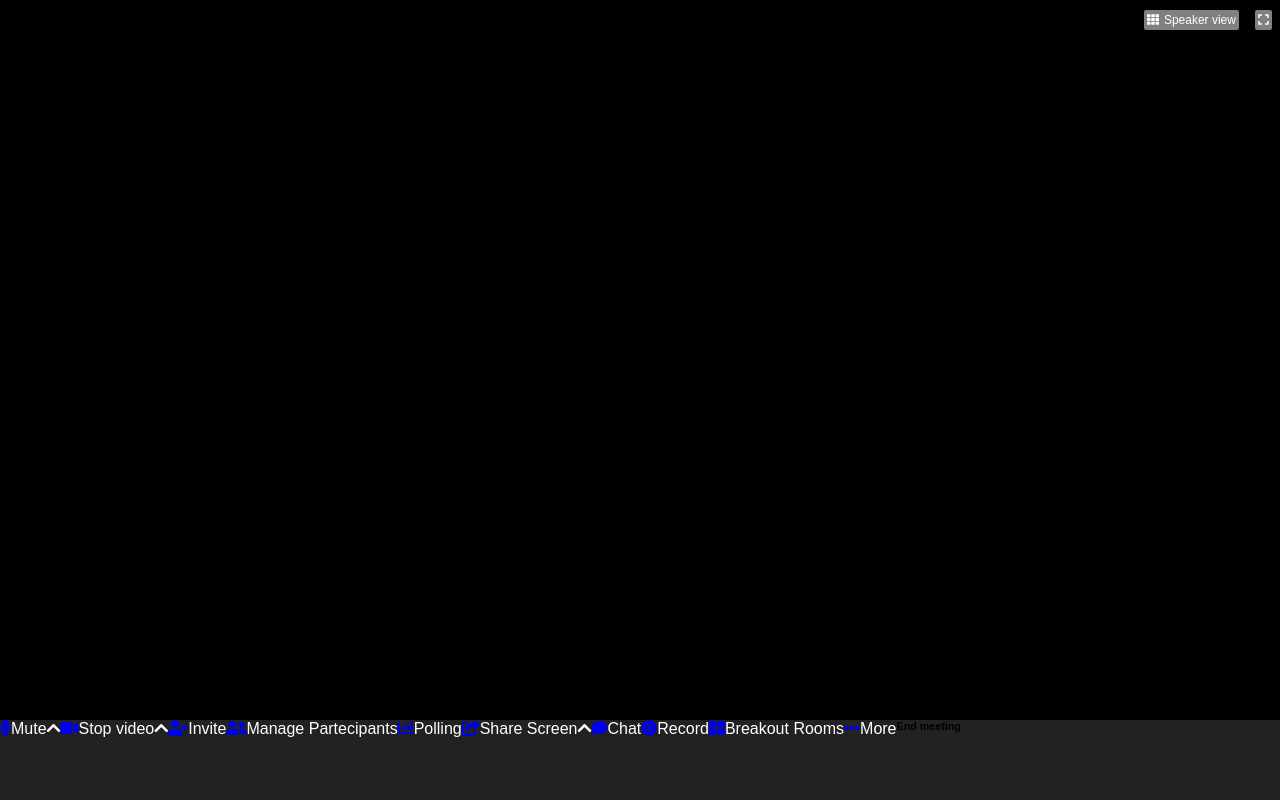
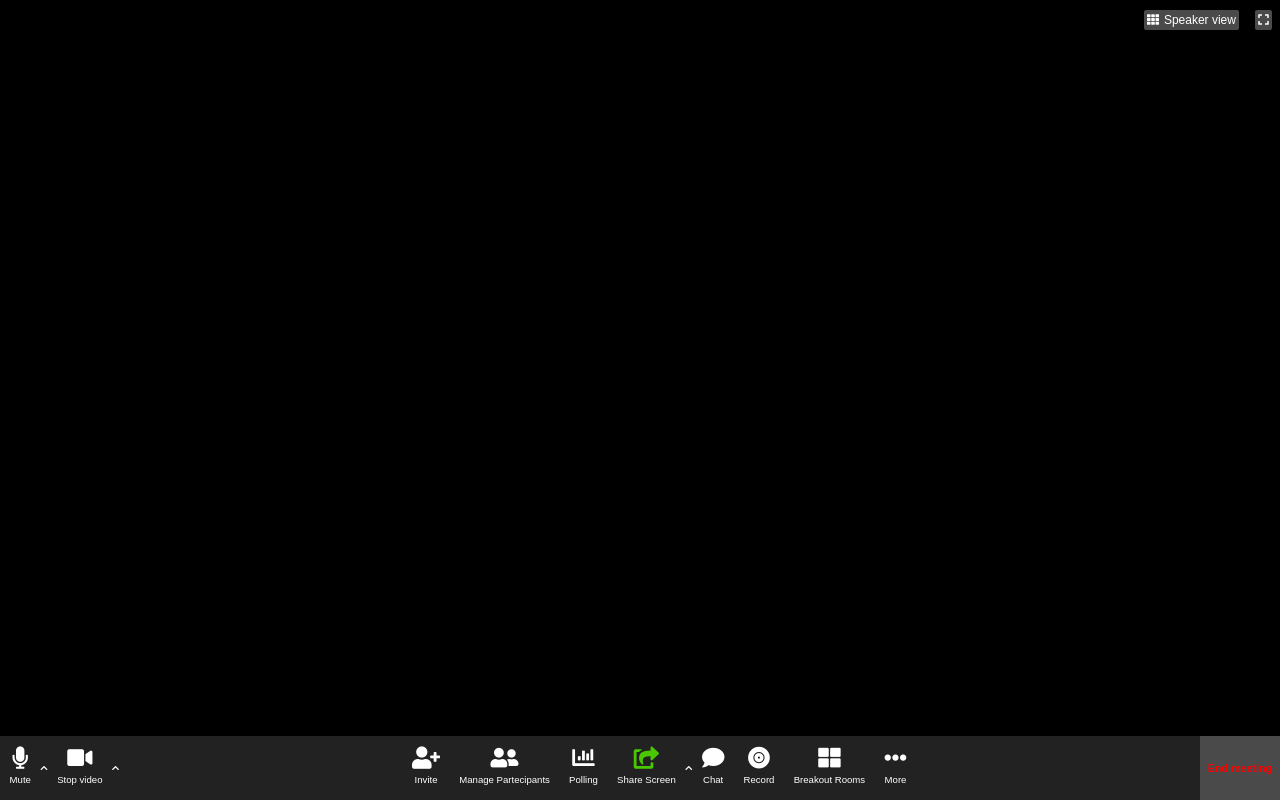
Before and after one commit to Stiv1100001/html-css-zoom, a plain HTML site: page index.html in a window 1280 px wide. Drawn offline with Linux system fonts and the light colour scheme.

Commit message:
Added footer

```diff
--- a/css/style.css
+++ b/css/style.css
@@ -11,6 +11,10 @@
     display: flex;
 }
 
+.full-height {
+    height: 100%;
+}
+
 /* Color utility */
 .bg-black {
     background-color: black;
@@ -20,8 +24,20 @@
     background-color: rgb(34, 34, 34);
 }
 
+.bg-lightgray {
+    background-color: rgb(74, 74, 74);
+}
+
 .text-white {
     color: white;
+}
+
+.text-red {
+    color: red;
+}
+
+.text-green {
+    color: rgb(73, 200, 0);
 }
 
 /* Body */
@@ -36,19 +52,18 @@ header {
 }
 
 main {
-    height: 85vh;
+    height: 87vh;
     overflow-y: auto;
 }
 
 footer {
-    height: 10vh;
+    height: 8vh;
 }
 
 /* Header */
 header a {
     font-size: 12px;
     color: white;
-    background-color: gray;
     text-decoration: none;
     margin: 0 .5rem;
     padding: .2rem 0.2rem;
@@ -63,3 +78,42 @@ a i.fas.fa-th {
     justify-content: end;
     align-items: center;
 }
+
+
+/* Footer */
+footer a {
+    color: white;
+}
+
+.footer-flex {
+    justify-content: space-between;
+    align-items: center;
+}
+
+.footer-btn {
+    flex-flow: column;
+    text-align: center;
+    justify-content: center;
+    padding: .3rem;
+    margin: 0 .3rem;
+}
+
+.footer-btn i {
+    font-size: 1.4rem;
+    margin-bottom: .3rem;
+}
+
+.footer-btn p {
+    font-size: .6rem;
+    margin-bottom: .3rem;
+}
+
+.arrow-up {
+    font-size: 8px;
+    align-items: center;
+}
+
+#end-meeting {
+    padding: 0.5rem;
+    align-items: center;
+}
```
